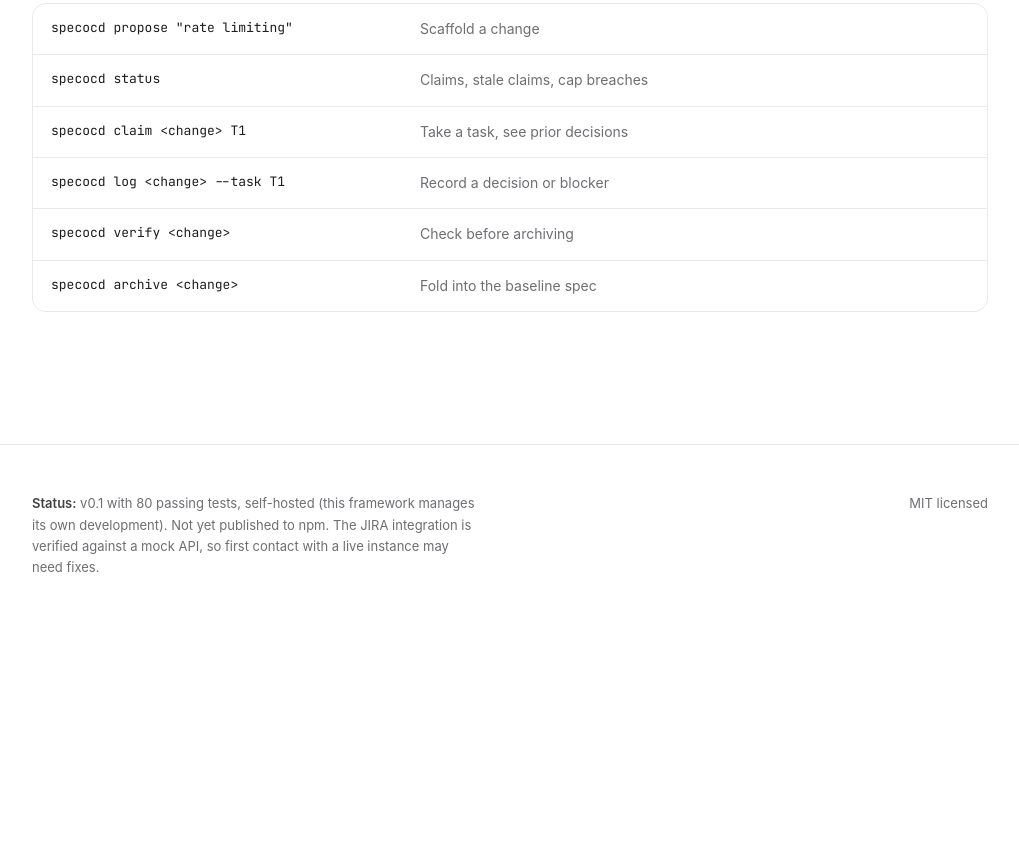
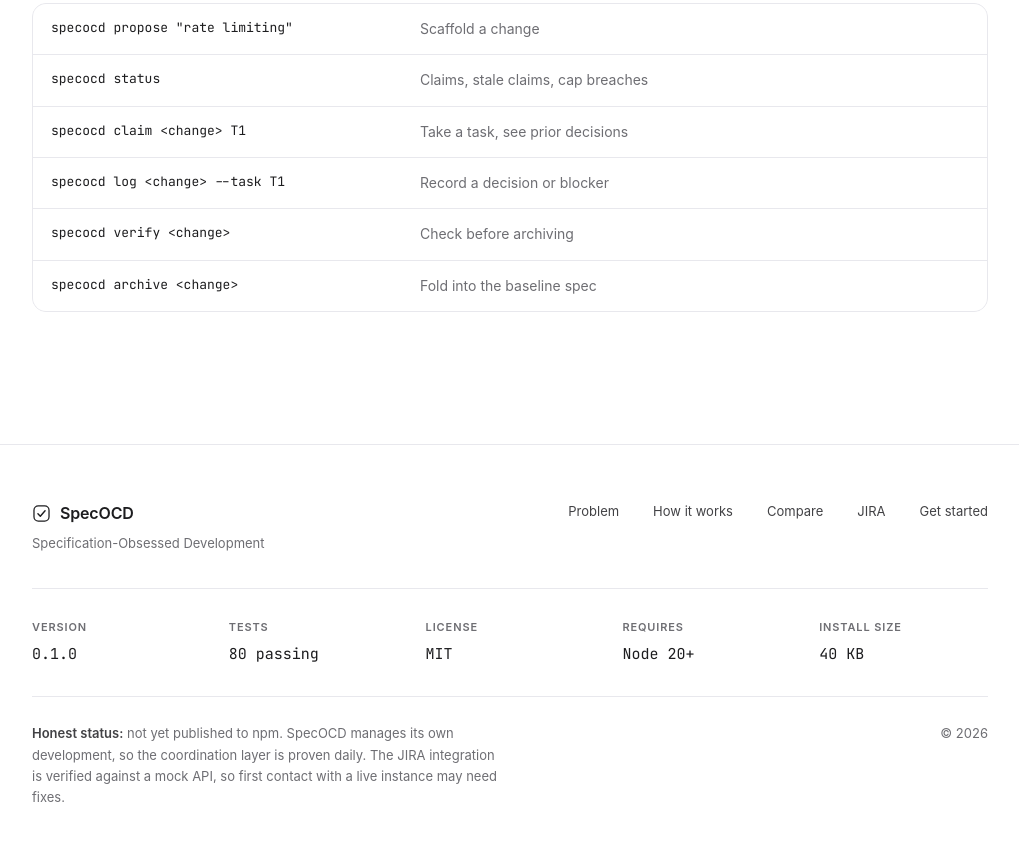
Before and after one commit to adityaydev/specocd, a website: page marketing/index.html in a window 1280 px wide. Shown: the part 6777-7618 px from the top of the page, without its empty margins (130-1149 px from the left). Before the commit the page ends 7412 px from the top, so only its background shows below. Drawn offline with Linux system fonts and the light colour scheme.

Commit message:
Restructure the site footer
The footer was one dense paragraph mixing identity, release facts and caveats.
Release facts are data, so they now sit in a labelled grid with lining figures;
identity, navigation and the honest status note each get their own band.

Co-Authored-By: Claude Opus 5 (1M context) <noreply@anthropic.com>

```diff
--- a/marketing/index.html
+++ b/marketing/index.html
@@ -374,13 +374,43 @@ rate-limiting
 </main>
 
 <footer>
-  <div class="wrap foot-grid">
-    <p class="status">
-      <strong>Status:</strong> v0.1 with 80 passing tests, self-hosted (this framework manages its
-      own development). Not yet published to npm. The JIRA integration is verified against a mock
-      API, so first contact with a live instance may need fixes.
-    </p>
-    <p>MIT licensed</p>
+  <div class="wrap">
+    <div class="foot-top">
+      <div class="foot-brand">
+        <a class="brand" href="#top">
+          <svg class="mark" viewBox="0 0 24 24" fill="none" aria-hidden="true">
+            <rect x="2.5" y="2.5" width="19" height="19" rx="5.5" stroke="currentColor" stroke-width="1.6" />
+            <path d="M7.5 12.4l3 3 6-6.8" stroke="currentColor" stroke-width="1.8" stroke-linecap="round" stroke-linejoin="round" />
+          </svg>
+          SpecOCD
+        </a>
+        <p>Specification-Obsessed Development</p>
+      </div>
+      <nav class="foot-links">
+        <a href="#problem">Problem</a>
+        <a href="#how">How it works</a>
+        <a href="#compare">Compare</a>
+        <a href="#jira">JIRA</a>
+        <a href="#start">Get started</a>
+      </nav>
+    </div>
+
+    <dl class="facts">
+      <div class="fact"><dt>Version</dt><dd>0.1.0</dd></div>
+      <div class="fact"><dt>Tests</dt><dd>80 passing</dd></div>
+      <div class="fact"><dt>License</dt><dd>MIT</dd></div>
+      <div class="fact"><dt>Requires</dt><dd>Node 20+</dd></div>
+      <div class="fact"><dt>Install size</dt><dd>40 KB</dd></div>
+    </dl>
+
+    <div class="foot-bottom">
+      <p class="caveat">
+        <strong>Honest status:</strong> not yet published to npm. SpecOCD manages its own
+        development, so the coordination layer is proven daily. The JIRA integration is verified
+        against a mock API, so first contact with a live instance may need fixes.
+      </p>
+      <p>&copy; 2026</p>
+    </div>
   </div>
 </footer>
 
--- a/marketing/styles.css
+++ b/marketing/styles.css
@@ -652,25 +652,89 @@ tbody tr:last-child td {
 
 footer {
   border-top: 1px solid var(--hairline-soft);
-  padding-block: 48px 56px;
+  padding-block: 56px 64px;
   font-size: 0.8125rem;
   color: var(--muted);
 }
 
-.foot-grid {
+.foot-top {
   display: flex;
   flex-wrap: wrap;
-  gap: 20px;
+  gap: 40px;
   justify-content: space-between;
   align-items: flex-start;
 }
 
-.status {
-  max-width: 54ch;
+.foot-brand {
+  display: flex;
+  flex-direction: column;
+  gap: 6px;
+}
+
+.foot-brand .brand {
+  font-size: 1rem;
+}
+
+.foot-brand p {
+  color: var(--muted);
+}
+
+.foot-links {
+  display: flex;
+  flex-wrap: wrap;
+  gap: 8px 34px;
+}
+
+.foot-links a {
+  color: var(--ink-soft);
+}
+
+.foot-links a:hover {
+  color: var(--accent);
+  text-decoration: none;
+}
+
+/* Release facts read as data, so they get a label/value grid and lining figures. */
+.facts {
+  display: grid;
+  grid-template-columns: repeat(auto-fit, minmax(120px, 1fr));
+  gap: 22px 28px;
+  margin: 0;
+  padding-block: 30px;
+  margin-block: 34px 26px;
+  border-block: 1px solid var(--hairline-soft);
+}
+
+.fact dt {
+  font-size: 0.6875rem;
+  font-weight: 600;
+  letter-spacing: 0.08em;
+  text-transform: uppercase;
+  color: var(--muted);
+}
+
+.fact dd {
+  margin: 6px 0 0;
+  font-family: var(--font-mono);
+  font-size: 0.9375rem;
+  color: var(--ink);
+  font-variant-numeric: tabular-nums;
+}
+
+.foot-bottom {
+  display: flex;
+  flex-wrap: wrap;
+  gap: 18px 40px;
+  justify-content: space-between;
+  align-items: flex-start;
+}
+
+.caveat {
+  max-width: 58ch;
   line-height: 1.65;
 }
 
-.status strong {
+.caveat strong {
   color: var(--ink-soft);
   font-weight: 600;
 }
```
